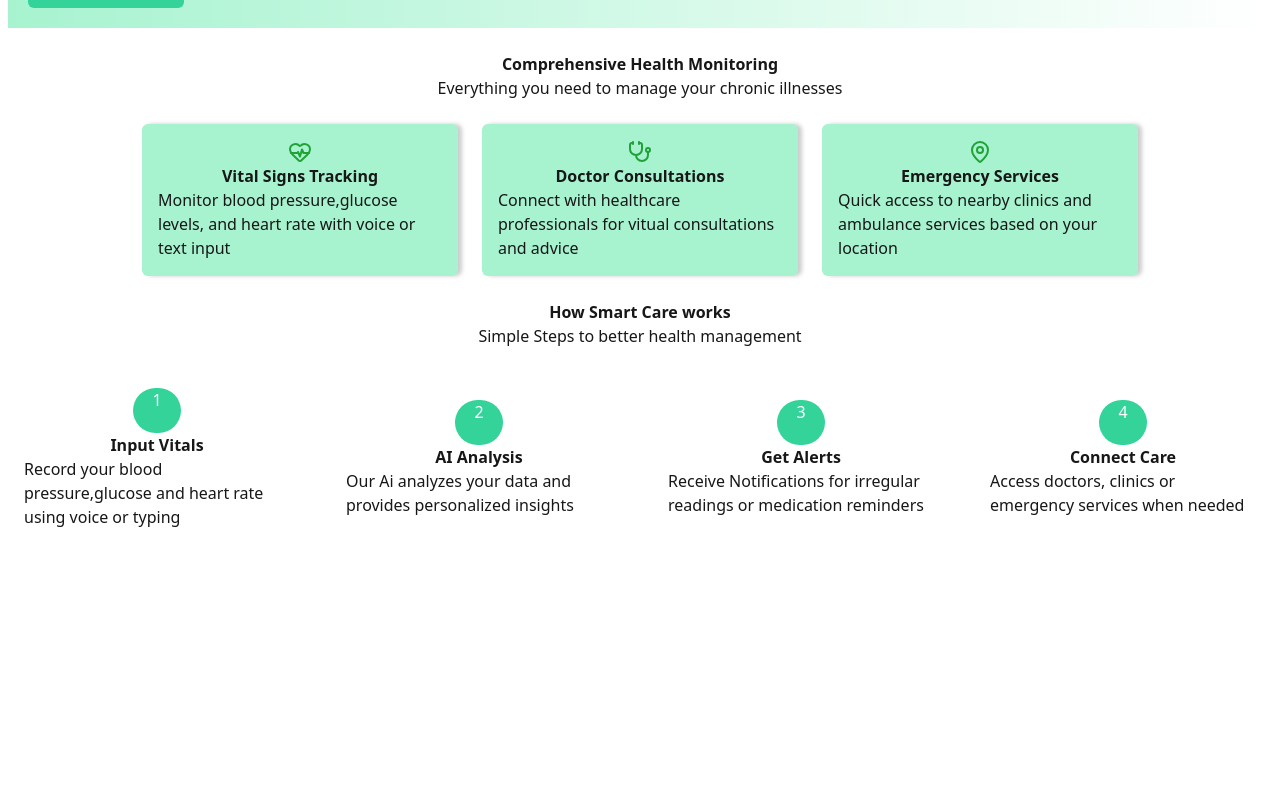
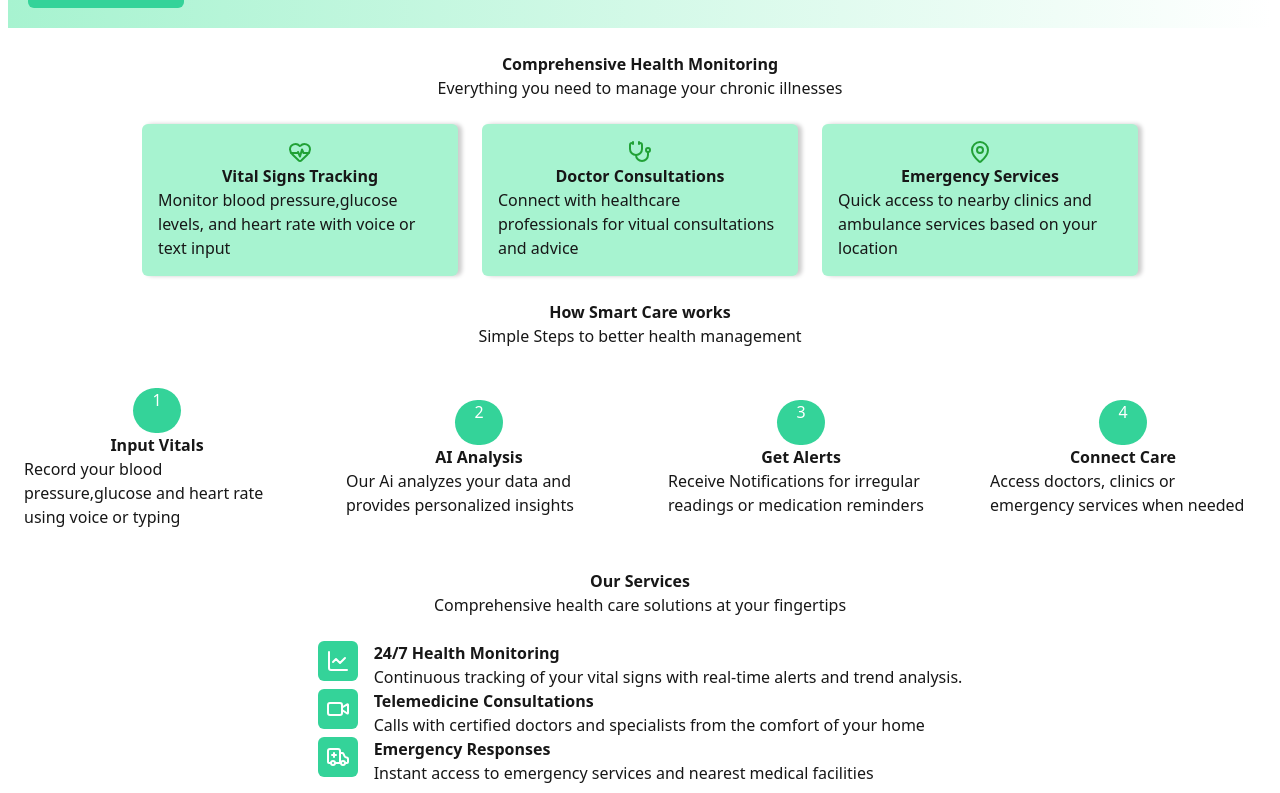
Before and after one commit to norvale08/smartcare-new, a Next.js app in the folder apps/web/: page / in a window 1280 px wide. Shown: the part 344-1137 px from the top of the page. Before the commit the page ends 897 px from the top, so only its background shows below. Built offline with nearby package versions, Linux system fonts and the light colour scheme.

Commit message:
Created the services

```diff
--- a/apps/web/app/page.tsx
+++ b/apps/web/app/page.tsx
@@ -1,6 +1,6 @@
 import React from 'react'
 import Image from 'next/image';
-import {HeartPulse, Stethoscope,MapPin  } from 'lucide-react';
+import {HeartPulse, Stethoscope,MapPin, ChartLine, Video , Ambulance } from 'lucide-react';
 
 const page = () => {
   return (
@@ -117,6 +117,56 @@
 
             </section>
 
+            <div className='flex flex-col items-center justify-center mt-6'>
+              <h1 className='font-bold'>Our Services</h1>
+            <p>Comprehensive health care solutions at your fingertips</p>
+            </div>
+            <section className="flex items-center justify-center flex-row mt-6 gap-6">
+              <div>
+                   <div className="flex items-start gap-4">
+                        <span className="bg-emerald-400 w-10 h-10 rounded-md flex items-center justify-center">
+                          <ChartLine color="#ffffff" />
+                        </span>
+                        <div>
+                          <h2 className="font-bold">24/7 Health Monitoring</h2>
+                          <p>
+                            Continuous tracking of your vital signs with real-time alerts
+                            and trend analysis.
+                          </p>
+                        </div>
+                    </div>
+
+                     <div className="flex items-start gap-4">
+                        <span className="bg-emerald-400 w-10 h-10 rounded-md flex items-center justify-center">
+                          <Video color="#ffffff" />
+                        </span>
+                        <div>
+                          <h2 className="font-bold">Telemedicine Consultations</h2>
+                          <p>
+                            Calls with certified doctors and
+                            specialists from the comfort of your
+                            home
+                          </p>
+                        </div>
+                    </div>
+
+                     <div className="flex items-start gap-4">
+                        <span className="bg-emerald-400 w-10 h-10 rounded-md flex items-center justify-center">
+                          <Ambulance color="#ffffff" />
+                        </span>
+                        <div>
+                          <h2 className="font-bold">Emergency Responses</h2>
+                          <p>
+                            Instant access to emergency services
+                            and nearest medical facilities
+                          </p>
+                        </div>
+                    </div>
+
+              </div>
+
+            </section>
+
 
 
     </div>
```
